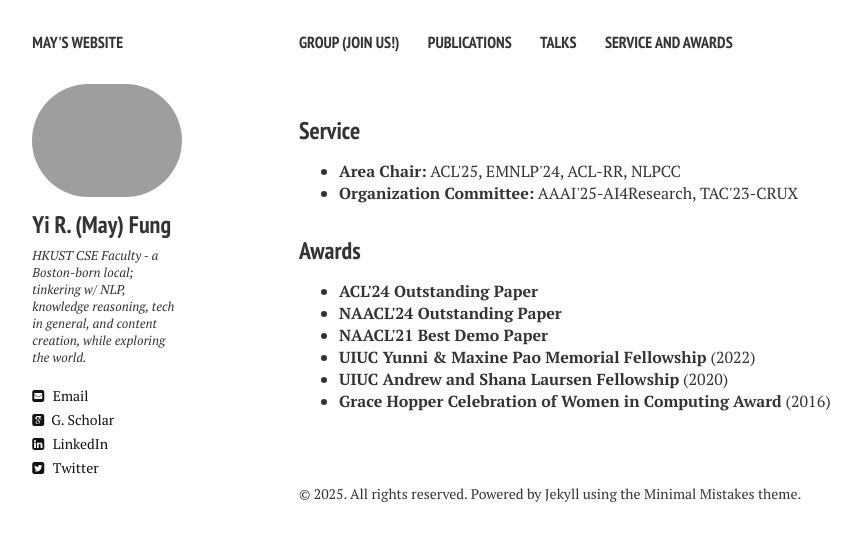
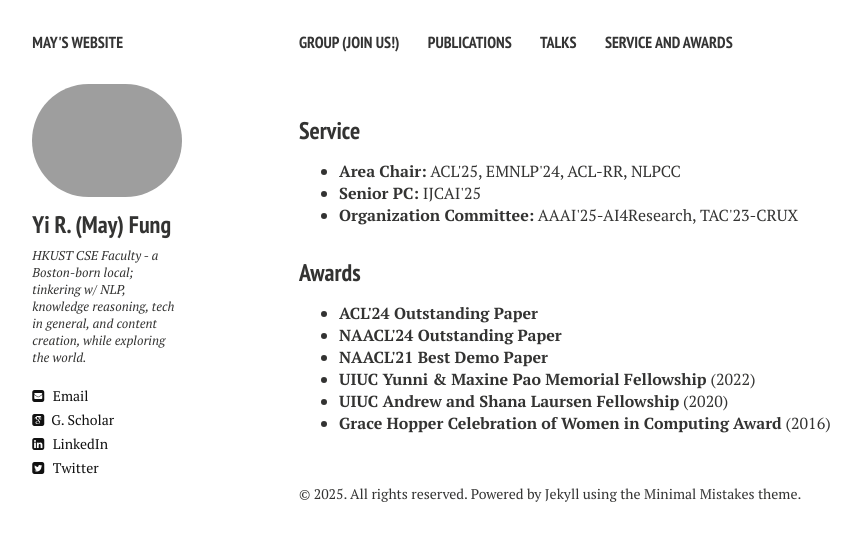
Before and after one commit to mayrfung/mayrfung.github.io, a Jekyll site: the page built from service_and_awards.md, in a window 1280 px wide. Shown: the top 541 px of the page, without its empty margins (21-882 px from the left). Built offline with Jekyll 4.4.1, drawn with Linux system fonts in a browser that asks for light colours; nearby versions of some CDN libraries.

Commit message:
Update service_and_awards.html

```diff
--- a/_layouts/service_and_awards.html
+++ b/_layouts/service_and_awards.html
@@ -41,6 +41,7 @@
 <h3 style="margin-bottom:0px;padding-top:10px;">Service</h3>
 <ul>
         <li><b>Area Chair:</b>  ACL'25, EMNLP'24, ACL-RR, NLPCC</li>
+	<li><b>Senior PC:</b>  IJCAI'25</li>
 	<li><b>Organization Committee:</b>  AAAI'25-AI4Research, TAC'23-CRUX</li>
 </ul>
 
```
